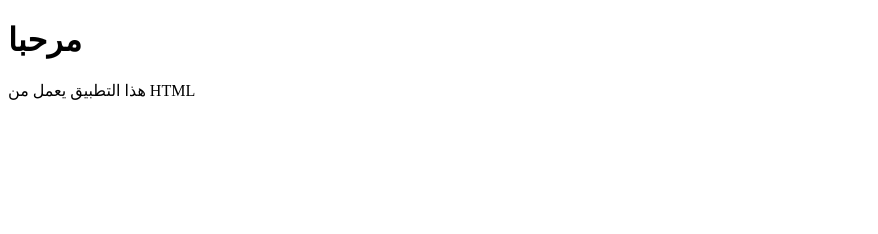
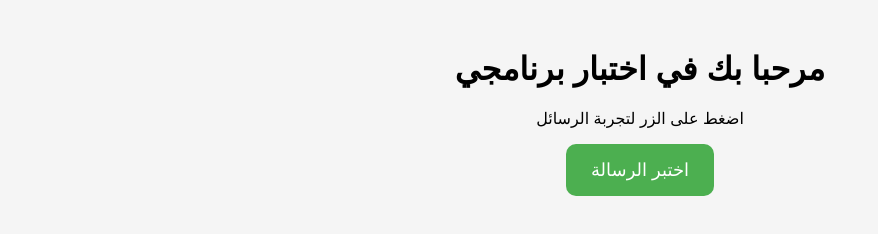
Before and after one commit to cxx7/Html2Apk, a plain HTML site: page index.html in a window 1280 px wide. Shown: the whole page, without its empty margins (0-878 px from the left). Drawn offline with Linux system fonts and the light colour scheme.

Commit message:
Update index.html

```diff
--- a/index.html
+++ b/index.html
@@ -1,12 +1,42 @@
 <!DOCTYPE html>
-<html>
+<html lang="ar">
 <head>
-<meta name="viewport" content="width=device-width, initial-scale=1">
-<title>تطبيقي</title>
+<meta charset="UTF-8">
+<meta name="viewport" content="width=device-width, initial-scale=1.0">
+<title>اختبار برنامجي</title>
+<style>
+body {
+    font-family: Arial, sans-serif;
+    background-color: #f5f5f5;
+    text-align: center;
+    margin-top: 50px;
+}
+button {
+    padding: 15px 25px;
+    font-size: 18px;
+    cursor: pointer;
+    border: none;
+    border-radius: 10px;
+    background-color: #4CAF50;
+    color: white;
+}
+button:hover {
+    background-color: #45a049;
+}
+</style>
 </head>
+<body>
 
-<body>
-<h1>مرحبا</h1>
-<p>هذا التطبيق يعمل من HTML</p>
+<h1>مرحبا بك في اختبار برنامجي</h1>
+<p>اضغط على الزر لتجربة الرسائل</p>
+
+<button onclick="showMessage()">اختبر الرسالة</button>
+
+<script>
+function showMessage() {
+    alert("تم اختبار البرنامج بنجاح! ✅");
+}
+</script>
+
 </body>
 </html>
```
